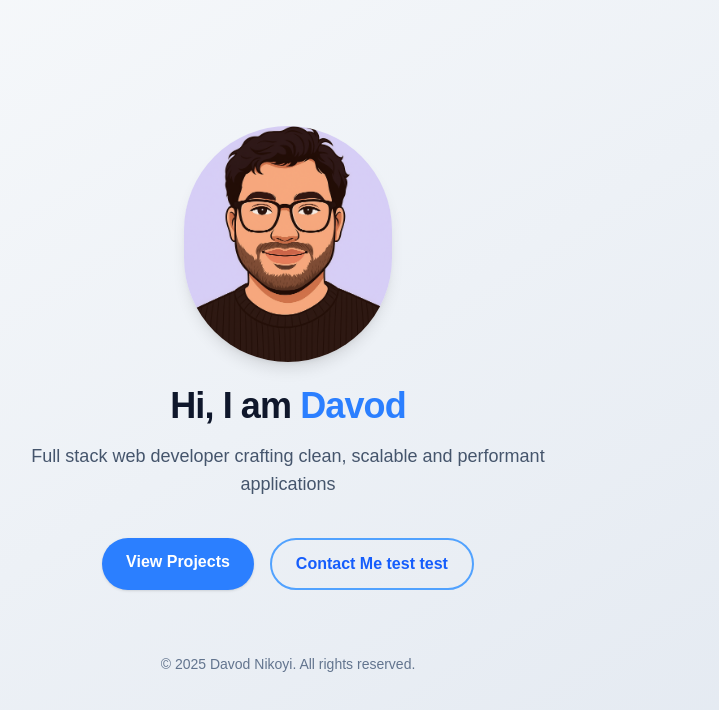
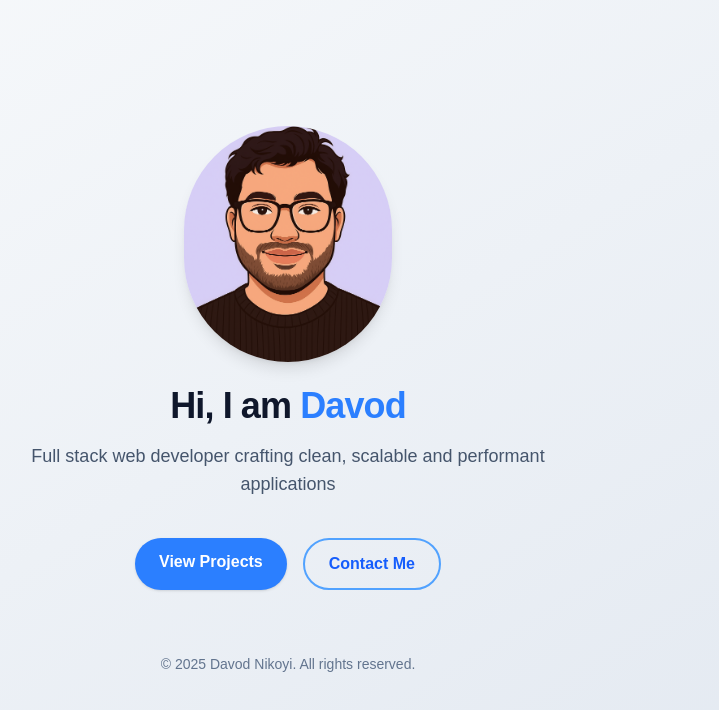
Before and after one commit to Davod0/davod-devhub, a Next.js app: page / in a window 1280 px wide. Shown: the top 710 px of the page, without its empty margins (352-1071 px from the left). Built offline with nearby package versions, Linux system fonts and the light colour scheme.

Commit message:
Remove test text from contact link

```diff
--- a/app/page.tsx
+++ b/app/page.tsx
@@ -33,7 +33,6 @@ export default function Home() {
           className="px-6 py-3 rounded-full border-2 border-blue-400 text-blue-600 hover:bg-blue-100 dark:hover:bg-blue-900/20 transition font-semibold text-base"
         >
           Contact Me
-          test test
         </a>
       </div>
       <footer className="mt-16 text-sm text-slate-500 dark:text-slate-400">
```
